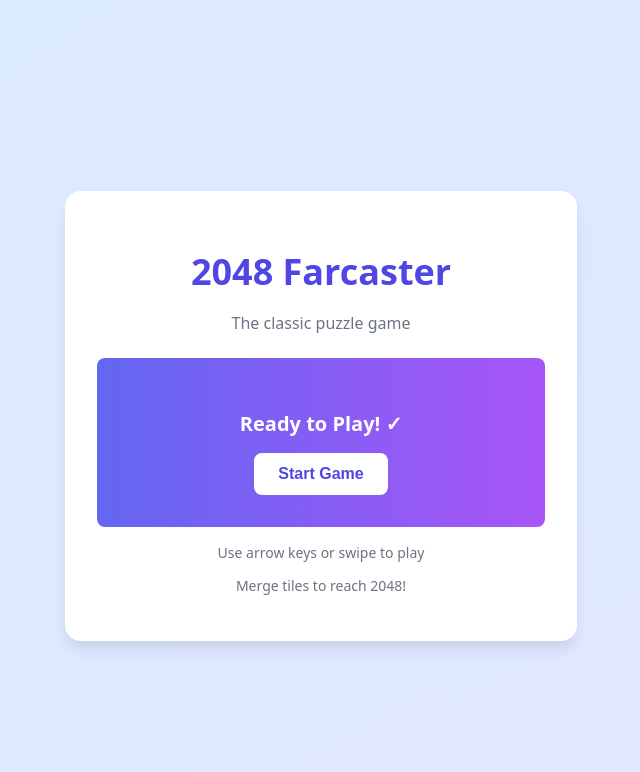
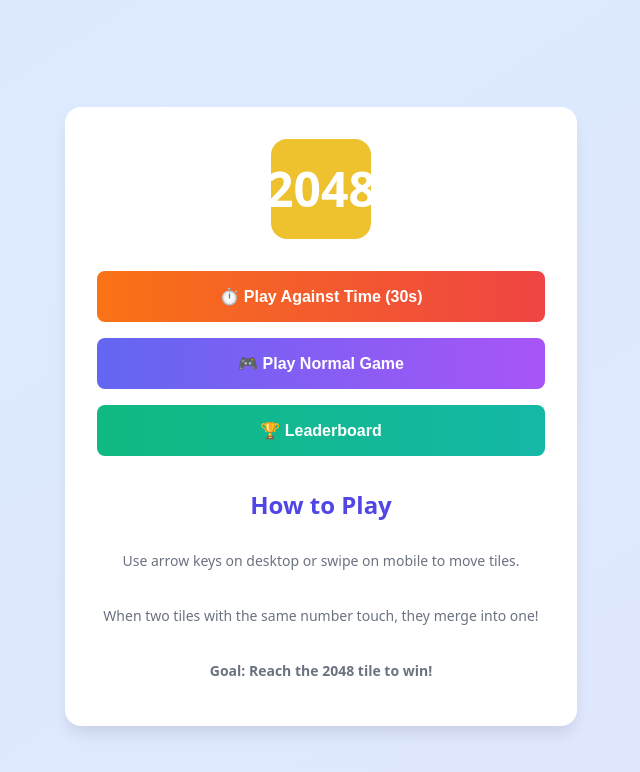
Before and after one commit to bairdrop/2048-farcaster-miniapp, a Next.js app: page / in a window 1280 px wide. Shown: the top 772 px of the page, without its empty margins (319-959 px from the left). Built offline with nearby package versions, Linux system fonts and the light colour scheme.

Commit message:
Update page.tsx

```diff
--- a/app/page.tsx
+++ b/app/page.tsx
@@ -1,6 +1,16 @@
 'use client';
 
 import { useEffect, useState } from 'react';
+import dynamic from 'next/dynamic';
+
+const Game2048 = dynamic(() => import('../components/Game2048'), {
+  ssr: false,
+  loading: () => (
+    <div style={{ textAlign: 'center', padding: '2rem' }}>
+      <p style={{ fontSize: '1.25rem', color: '#6b7280' }}>Loading game...</p>
+    </div>
+  )
+});
 
 export default function Home() {
   const [mounted, setMounted] = useState(false);
@@ -30,52 +40,7 @@ export default function Home() {
         maxWidth: '28rem',
         width: '100%'
       }}>
-        <div style={{ textAlign: 'center' }}>
-          <h1 style={{
-            fontSize: '2.25rem',
-            fontWeight: 'bold',
-            color: '#4f46e5',
-            marginBottom: '1rem'
-          }}>
-            2048 Farcaster
-          </h1>
-          <p style={{ color: '#6b7280', marginBottom: '1.5rem' }}>
-            The classic puzzle game
-          </p>
-
-          {/* Game will go here */}
-          <div style={{
-            background: 'linear-gradient(to right, #6366f1, #a855f7)',
-            color: 'white',
-            borderRadius: '0.5rem',
-            padding: '2rem',
-            marginBottom: '1rem'
-          }}>
-            <p style={{ fontSize: '1.25rem', fontWeight: 'bold', marginBottom: '1rem' }}>
-              Ready to Play! ✓
-            </p>
-            <button
-              style={{
-                background: 'white',
-                color: '#4f46e5',
-                padding: '0.75rem 1.5rem',
-                borderRadius: '0.5rem',
-                border: 'none',
-                fontWeight: 'bold',
-                cursor: 'pointer',
-                fontSize: '1rem'
-              }}
-              onClick={() => alert('Game starting soon!')}
-            >
-              Start Game
-            </button>
-          </div>
-
-          <div style={{ fontSize: '0.875rem', color: '#6b7280' }}>
-            <p>Use arrow keys or swipe to play</p>
-            <p>Merge tiles to reach 2048!</p>
-          </div>
-        </div>
+        <Game2048 />
       </div>
     </div>
   );
```
